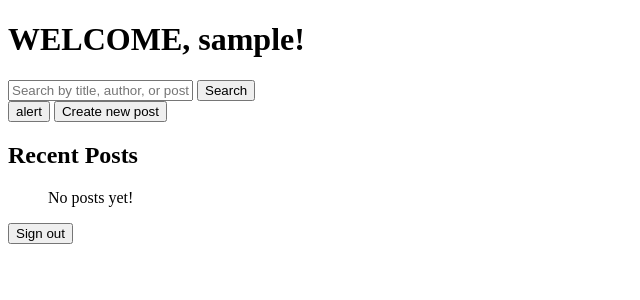
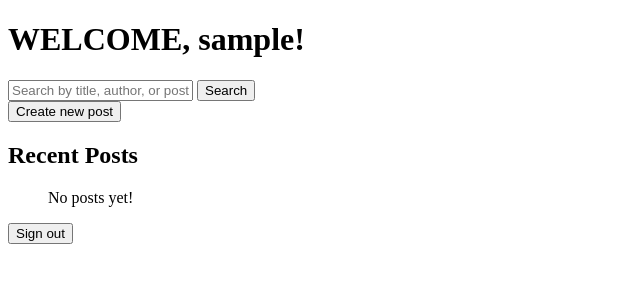
Before and after one commit to AriesPrime/cybersecurityproject, a Django app: page / in a window 1280 px wide. Shown: the top 300 px of the page, without its empty margins (0-640 px from the left). Run offline with Django 5.2, Linux system fonts and the light colour scheme; the visitor is signed in with stand-in values (Sample User, id 1); data that the repository does not hold is empty.

Commit message:
removed alert button

```diff
--- a/notsosecureapp/main/templates/home.html
+++ b/notsosecureapp/main/templates/home.html
@@ -22,10 +22,6 @@
         </a>
         {% endif %}
     </form>
-
-    <a>
-        <button type="button" onclick="alert('I am an alert box!');">alert</button>
-    </a>
 
     <a href="{% url 'create_post' %}">
         <button>Create new post</button>
--- a/notsosecureapp/main/views.py
+++ b/notsosecureapp/main/views.py
@@ -49,6 +49,10 @@ def home(request):
 
 def create_post(request):
 
+    # Cryptographic Failures (A02:2021): data submitted by user is visible in URL
+    # Fix:
+    # Switch the 'GET' method to a 'POST' request to transfer data
+
     form = PostForm(request.GET)
     if form.is_valid():
         post = form.save(commit=False)
@@ -77,6 +81,7 @@ def edit_post(request, post_id):
     post = get_object_or_404(Post, id=post_id)
 
     # Broken Access Control (A01:2021): any user can edit any post
+    # Fix:
     # Check if the user is the author of the post
     # if post.author != request.user:
     #    return redirect('home')  # Redirect if not the author
--- a/notsosecureapp/notsosecureapp/settings.py
+++ b/notsosecureapp/notsosecureapp/settings.py
@@ -33,7 +33,11 @@ ALLOWED_HOSTS = []
 
 # Application definition
 
+# Identification and Authentication Failures (A07:2021): app uses predictable session IDs
 SESSION_ENGINE = 'notsosecureapp.securesessions'
+
+# Fix:
+# Use Django's own session manager for generating session keys
 
 INSTALLED_APPS = [
     'django.contrib.admin',
```
